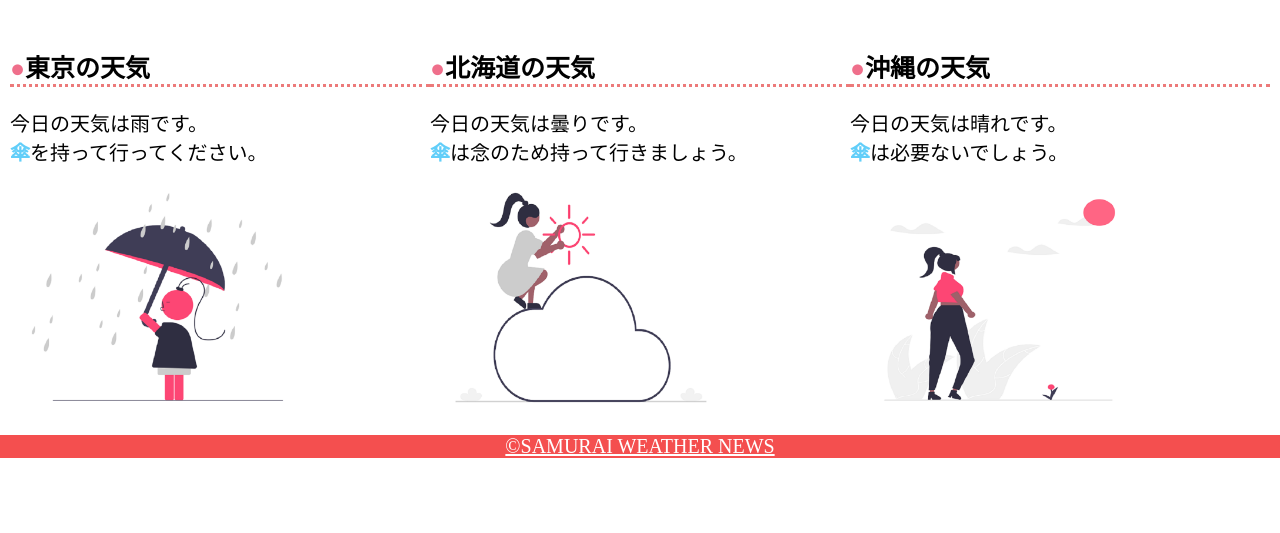
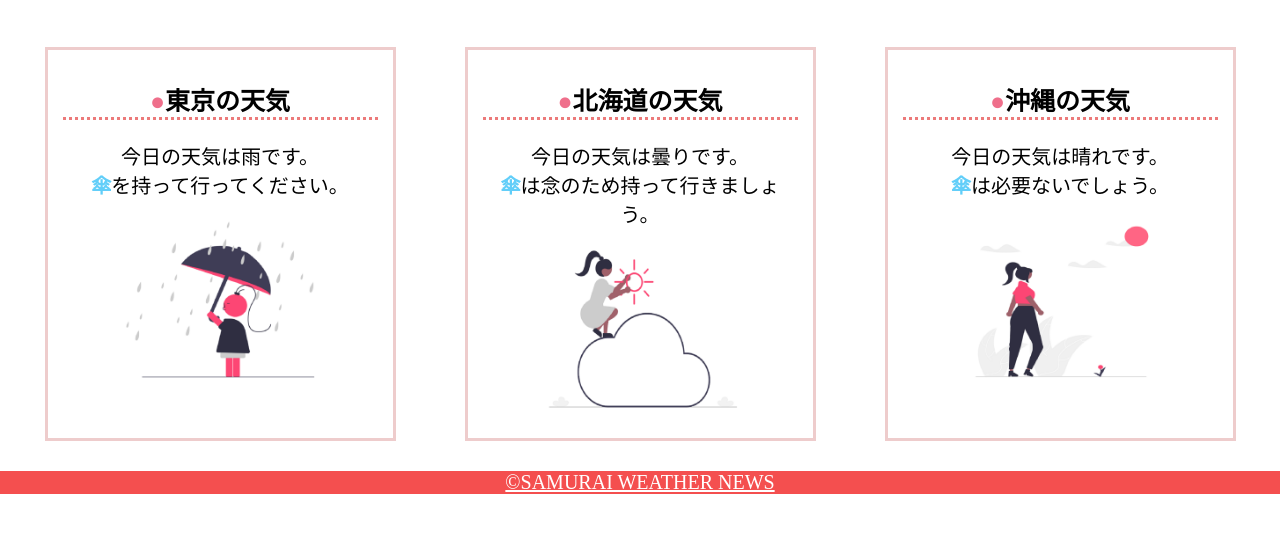
Before and after one commit to makikouhei/html-css-basic-kadai, a plain HTML site: page kadai_022/kadai_022.html in a window 1280 px wide. Shown: the part 49-582 px from the top of the page. Drawn offline with Linux system fonts and the light colour scheme.

Commit message:
kadai022

```diff
--- a/kadai_022/kadai_022.html
+++ b/kadai_022/kadai_022.html
@@ -15,19 +15,19 @@
 
         <main>
             <div id="parent">
-                <div clss="contents">
+                <div class="contents">
                     <h2>東京の天気</h2>
                     <p>今日の天気は雨です。</p>
                     <p>傘を持って行ってください。</p>
                     <img src="./images/rainy.png" alt="画像">
                 </div>
-                <div clss="contents">
+                <div class="contents">
                     <h2>北海道の天気</h2>
                     <p>今日の天気は曇りです。</p>
                     <p>傘は念のため持って行きましょう。</p>
                     <img src="./images/cloudy.png" alt="画像">
                 </div>
-                <div clss="contents">
+                <div class="contents">
                     <h2>沖縄の天気</h2>
                     <p>今日の天気は晴れです。</p>
                     <p>傘は必要ないでしょう。</p>
--- a/kadai_022/style.css
+++ b/kadai_022/style.css
@@ -70,7 +70,7 @@ a:hover {
   color: rgb(245,178,168);
 }
 /* 画面幅768px以下のプレークポイント */
-@media screea and (max-width: 768px){
+@media screen and (max-width: 768px){
 
   #parent h2 {
     font-size: 30px;
```
